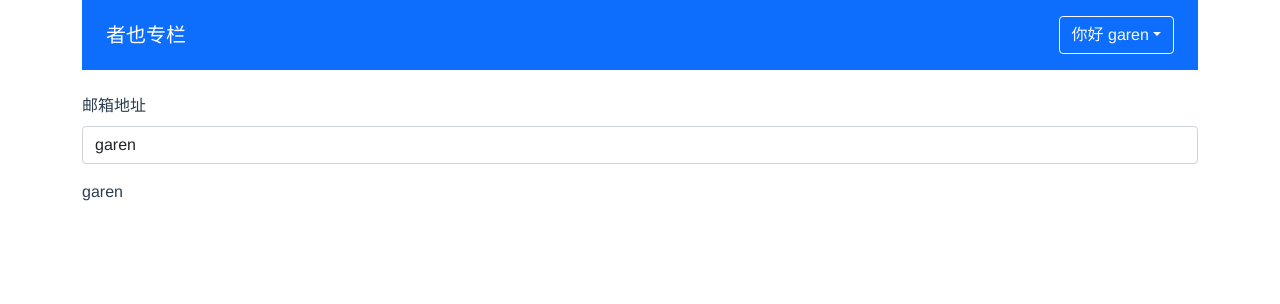
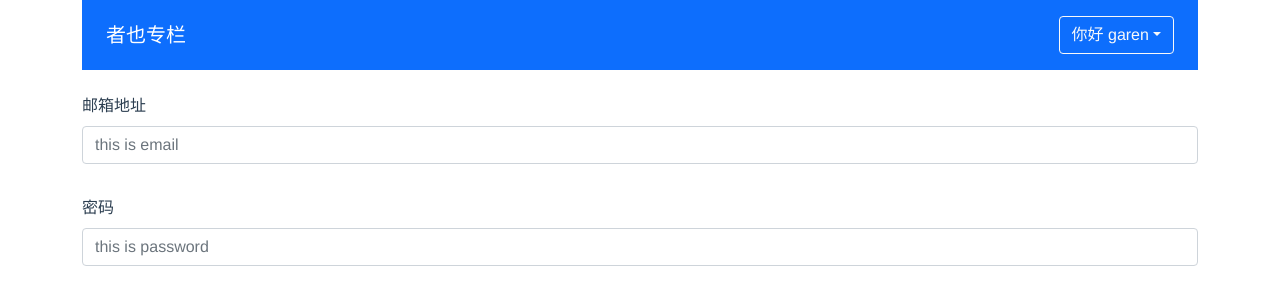
Before and after one commit to WangXiaoyugg/mini-zhihu, a Vue app: page / in a window 1280 px wide. Shown: the top 304 px of the page. Built offline with nearby package versions, Linux system fonts and the light colour scheme.

Commit message:
feat: VaildateInput使用$attrs支持默认属性

```diff
--- a/src/App.vue
+++ b/src/App.vue
@@ -4,7 +4,22 @@
     <form>
       <div class="mb-3">
         <label class="form-label">邮箱地址</label>
-        <validate-input :rules="emailRules" v-model="emailVal"></validate-input>
+        <validate-input
+          :rules="emailRules"
+          v-model="emailVal"
+          placeholder="this is email"
+          type='text'
+        ></validate-input>
+        {{ emailVal }}
+      </div>
+      <div class="mb-3">
+        <label class="form-label">密码</label>
+        <validate-input
+          :rules="emailRules"
+          v-model="emailVal"
+          placeholder="this is password"
+          type='password'
+        ></validate-input>
         {{ emailVal }}
       </div>
     </form>
@@ -32,7 +47,7 @@ export default defineComponent({
     ValidateInput
   },
   setup () {
-    const emailVal = ref('garen')
+    const emailVal = ref('')
 
     return {
       // list: testData,
--- a/src/components/ValidateInput.vue
+++ b/src/components/ValidateInput.vue
@@ -1,11 +1,12 @@
 <template>
   <div class="validate-input-container pb-3">
-    <input type="text"
+    <input
       class="form-control"
       :class="{'is-invalid': inputRef.error}"
       :value="inputRef.val"
       @input="updateVal"
       @blur="validateInput"
+      v-bind="$attrs"
     >
     <span v-if="inputRef.error" class="invalid-feedback">{{inputRef.message}}</span>
   </div>
@@ -25,6 +26,7 @@ export default defineComponent({
     rules: Array as PropType<RulesProp>,
     modelValue: String
   },
+  inheritAttrs: false,
   setup (props, context) {
     const inputRef = reactive({
       val: props.modelValue || '',
```
Also changed, not shown: .eslintrc.js.
